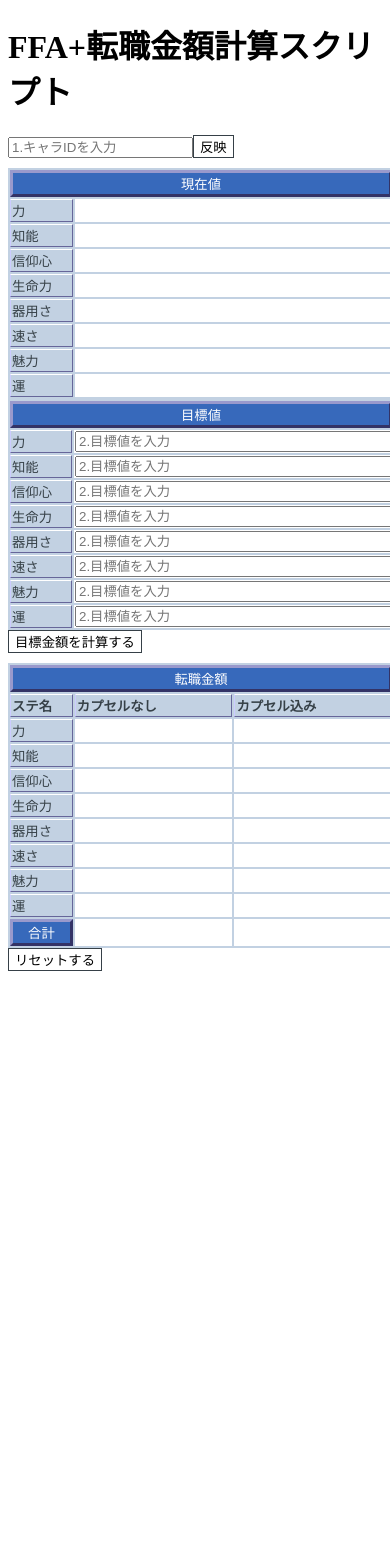
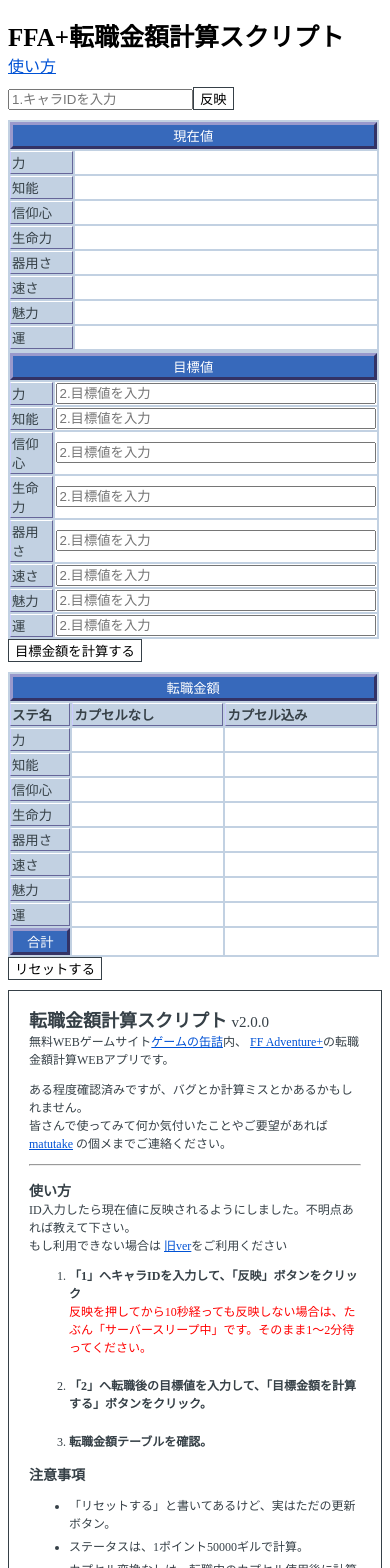
Before and after one commit to abematsu-shingo/ffaJobchange-vue, a Vue app in the folder ffaJobchange/: page / in a window 390 px wide. Shown: the top 1568 px of the page. Before the commit the page ends 989 px from the top, so only its background shows below. Built offline with nearby package versions, Linux system fonts and the light colour scheme; the HTML template or start-up script is replaced by a standard one.

Commit message:
モバイル版にスタイル・ナビゲーションを追加

```diff
--- a/ffaJobchange/src/App.vue
+++ b/ffaJobchange/src/App.vue
@@ -236,6 +236,9 @@ const resetButton = () => {
 
 <template>
   <h1>FFA+転職金額計算スクリプト</h1>
+  <nav>
+    <a href="#howto">使い方</a>
+  </nav>
   <div class="flex">
     <div class="left">
       <!-- キャラクターID入力フォーム -->
@@ -465,7 +468,7 @@ const resetButton = () => {
     </div>
 
     <!-- how to use -->
-    <div class="right">
+    <div id="howto" class="right">
       <h2>
         転職金額計算スクリプト <span style="font-weight: lighter; font-size: 15px">v2.0.0</span>
       </h2>
@@ -495,7 +498,16 @@ const resetButton = () => {
       <hr />
 
       <h3>使い方</h3>
-      <p>ID入力したら現在値に反映されるようにしました。不明点あれば教えて下さい。</p>
+      <p>
+        ID入力したら現在値に反映されるようにしました。不明点あれば教えて下さい。
+        <br />もし利用できない場合は
+        <a
+          href="http://essea-numero2.com/FFA_jobChange.html"
+          target="_blank"
+          rel="noopener noreferrer"
+          >旧ver</a
+        >をご利用ください
+      </p>
       <ol>
         <li>
           <b>「1」へキャラIDを入力して、「反映」ボタンをクリック</b><br />
@@ -526,6 +538,9 @@ const resetButton = () => {
 </template>
 
 <style scoped>
+nav {
+  display: none;
+}
 h2,
 h3 {
   margin-bottom: 0;
@@ -614,27 +629,38 @@ li {
 }
 
 @media screen and (max-width: 480px) {
+  h1 {
+    font-size: 25px;
+    margin-bottom: 0;
+  }
+  nav {
+    display: block;
+    margin-bottom: 10px;
+  }
   .b1 {
-    width: 99vw;
+    width: 95vw;
   }
   .b2 {
     width: 15vw;
   }
   .b3 {
-    width: 79vw;
+    width: 80vw;
+  }
+  .flex {
+    display: block;
   }
   .status {
-    width: 99vw;
+    width: 95vw;
     display: block;
   }
   .status p {
     display: none;
   }
   .left {
-    width: 99vw;
+    width: 95vw;
   }
   .right {
-    display: none;
+    width: 85vw;
   }
   .last-table .b3 {
     width: 40vw;
```
